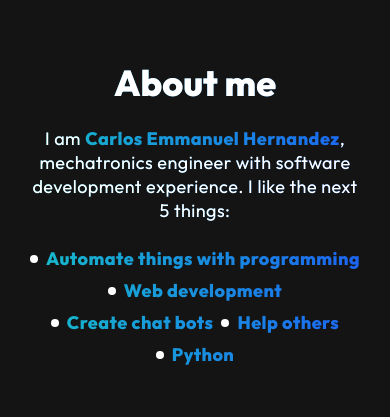
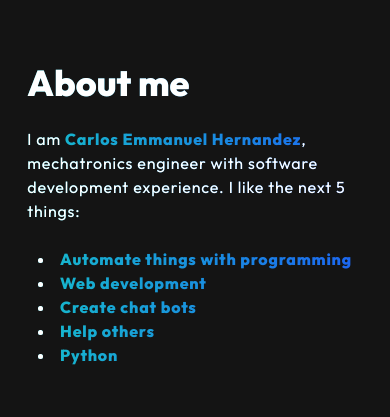
Before and after one commit to chermdev/portfolio2023, a React (Vite) app: page / in a window 390 px wide. Shown: the part 766-1183 px from the top of the page. Built offline with nearby package versions, Linux system fonts and the light colour scheme.

Commit message:
Update font size for mobile

```diff
--- a/src/About.jsx
+++ b/src/About.jsx
@@ -2,33 +2,28 @@ function About() {
     return (
         <section id="about" className="h-fit max-h-fit pt-16 sm:pt-32">
             <div className="m-auto max-w-[var(--max-page-width)] w-[var(--max-section-width)] flex flex-col items-center justify-center bg-gradient-to-r bg-clip-text dark:from-teal-400 dark:to-blue-600">
-                <h2 className="text-4xl md:text-3xl xl:text-6xl font-bold mb-6 md:mb-10">About me</h2>
-                <div className="flex flex-col gap-6 text-lg leading-6 break-word text-center tracking-wide md:gap-6 md:text-xl xl:text-4xl ">
+                <h2 className="text-left md:text-center w-full text-4xl md:text-3xl xl:text-6xl font-bold mb-6 md:mb-10">About me</h2>
+                <div className="flex flex-col gap-6 text-md leading-6 break-word text-left tracking-wider md:gap-6 md:text-xl xl:text-3xl 2xl:text-4xl">
                     <p>
                         I am <strong className="text-transparent">Carlos Emmanuel Hernandez</strong>, mechatronics engineer with software development experience. I like the next 5 things:
                     </p>
-                    <div className="m-auto flex flex-wrap gap-2 justify-center items-center text-transparent font-bold">
-                        <div className="flex flex-row gap-2 justify-center items-center">
-                            <div className="rounded-full h-2 w-2 bg-gray-800 dark:bg-white"></div>
-                            <p>Automate things with programming</p>
-                        </div>
-                        <div className="flex flex-row gap-2 justify-center items-center">
-                            <div className="rounded-full h-2 w-2 bg-gray-800 dark:bg-white"></div>
-                            <p>Web development</p>
-                        </div>
-                        <div className="flex flex-row gap-2 justify-center items-center">
-                            <div className="rounded-full h-2 w-2 bg-gray-800 dark:bg-white"></div>
-                            <p>Create chat bots</p>
-                        </div >
-                        <div className="flex flex-row gap-2 justify-center items-center">
-                            <div className="rounded-full h-2 w-2 bg-gray-800 dark:bg-white"></div>
-                            <p>Help others</p>
-                        </div>
-                        <div className="flex flex-row gap-2 justify-center items-center">
-                            <div className="rounded-full h-2 w-2 bg-gray-800 dark:bg-white"></div>
-                            <p>Python</p>
-                        </div>
-                    </div>
+                    <ul className="m-auto list-disc list-inside font-bold text-left">
+                        <li >
+                            <strong className="text-transparent">Automate things with programming</strong>
+                        </li>
+                        <li>
+                            <strong className="text-transparent">Web development</strong>
+                        </li>
+                        <li>
+                            <strong className="text-transparent">Create chat bots</strong>
+                        </li>
+                        <li>
+                            <strong className="text-transparent">Help others</strong>
+                        </li>
+                        <li>
+                            <strong className="text-transparent">Python</strong>
+                        </li>
+                    </ul>
                 </div>
             </div>
         </section>
--- a/src/Work.jsx
+++ b/src/Work.jsx
@@ -170,7 +170,7 @@ function Work() {
                 <div className='py-5 flex justify-center items-center flex-col xl:flex-row xl:items-start gap-10 xl:gap-0'>
                     <div className='xl:mr-16 flex flex-col gap-4 bg-gradient-to-r bg-clip-text  dark:from-teal-400 dark:to-blue-600'>
                         <h1 className='text-4xl md:text-3xl xl:text-6xl font-bold mb-5'>Work Experience</h1>
-                        <div className="flex flex-col gap-6 text-lg leading-6 tracking-wide md:text-xl xl:text-2xl break-word">
+                        <div className="flex flex-col gap-6 text-md leading-6 tracking-wide md:text-xl xl:text-2xl break-word">
                             <p>
                                 I am a passionate software engineer with <strong className="text-transparent">over 3 years</strong> of hands-on experience delivering scalable and maintainable software
                                 development in test using <strong className="text-transparent">Python</strong> mainly and <strong className="text-transparent">Javascript</strong>.
```
